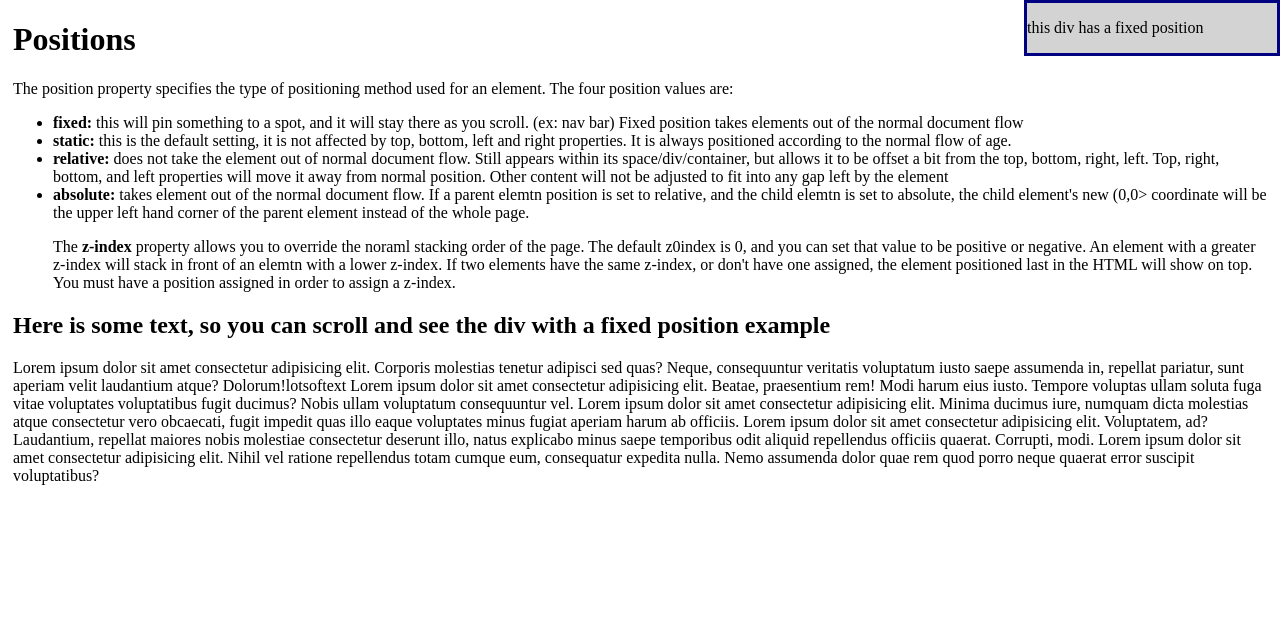
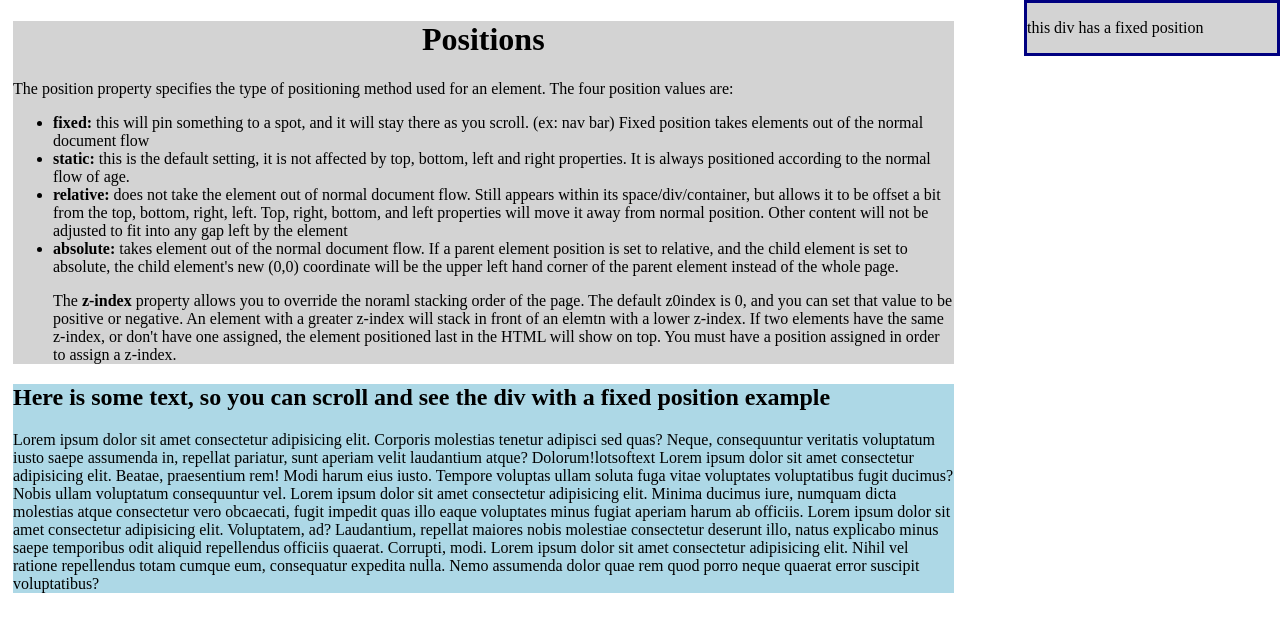
Before and after one commit to foxowlmoon/EFAPreWork, a plain HTML site: page HTMLCSSPreWork/2-CSS-Basics/08-positions.html in a window 1280 px wide. Drawn offline with Linux system fonts and the light colour scheme.

Commit message:
typos fixed

```diff
--- a/HTMLCSSPreWork/2-CSS-Basics/08-positions.css
+++ b/HTMLCSSPreWork/2-CSS-Basics/08-positions.css
@@ -12,3 +12,15 @@
     background-color: lightgray;
     border: 3px solid navy;
 }
+.positioning{
+    width: 75%;
+    background-color: lightgray;
+}
+.positioning h1{
+    text-align: center;
+}
+.lotsoftext{
+    text-align: left;
+    background-color: lightblue;
+    width: 75%;
+}
--- a/HTMLCSSPreWork/2-CSS-Basics/08-positions.html
+++ b/HTMLCSSPreWork/2-CSS-Basics/08-positions.html
@@ -17,7 +17,7 @@
         <li><b>fixed:</b> this will pin something to a spot, and it will stay there as you scroll. (ex: nav bar) Fixed position takes elements out of the normal document flow</li>
         <li><b>static:</b> this is the default setting, it is not affected by top, bottom, left and right properties. It is always positioned according to the normal flow of age.</li>
         <li><b>relative:</b> does not take the element out of normal document flow. Still appears within its space/div/container, but allows it to be offset a bit from the top, bottom, right, left. Top, right, bottom, and left properties will move it away from normal position. Other content will not be adjusted to fit into any gap left by the element</li>
-        <li><b>absolute:</b> takes element out of the normal document flow. If a parent elemtn position is set to relative, and the child elemtn is set to absolute, the child element's new (0,0> coordinate will be the upper left hand corner of the parent element instead of the whole page.</li>
+        <li><b>absolute:</b> takes element out of the normal document flow. If a parent element position is set to relative, and the child element is set to absolute, the child element's new (0,0) coordinate will be the upper left hand corner of the parent element instead of the whole page.</li>
         <p>The <b>z-index</b> property allows you to override the noraml stacking order of the page. The default z0index is 0, and you can set that value to be positive or negative. An element with a greater z-index will stack in front of an elemtn with a lower z-index. If two elements have the same z-index, or don't have one assigned, the element positioned last in the HTML will show on top. You must have a position assigned in order to assign a z-index.</p>
 
 
```
